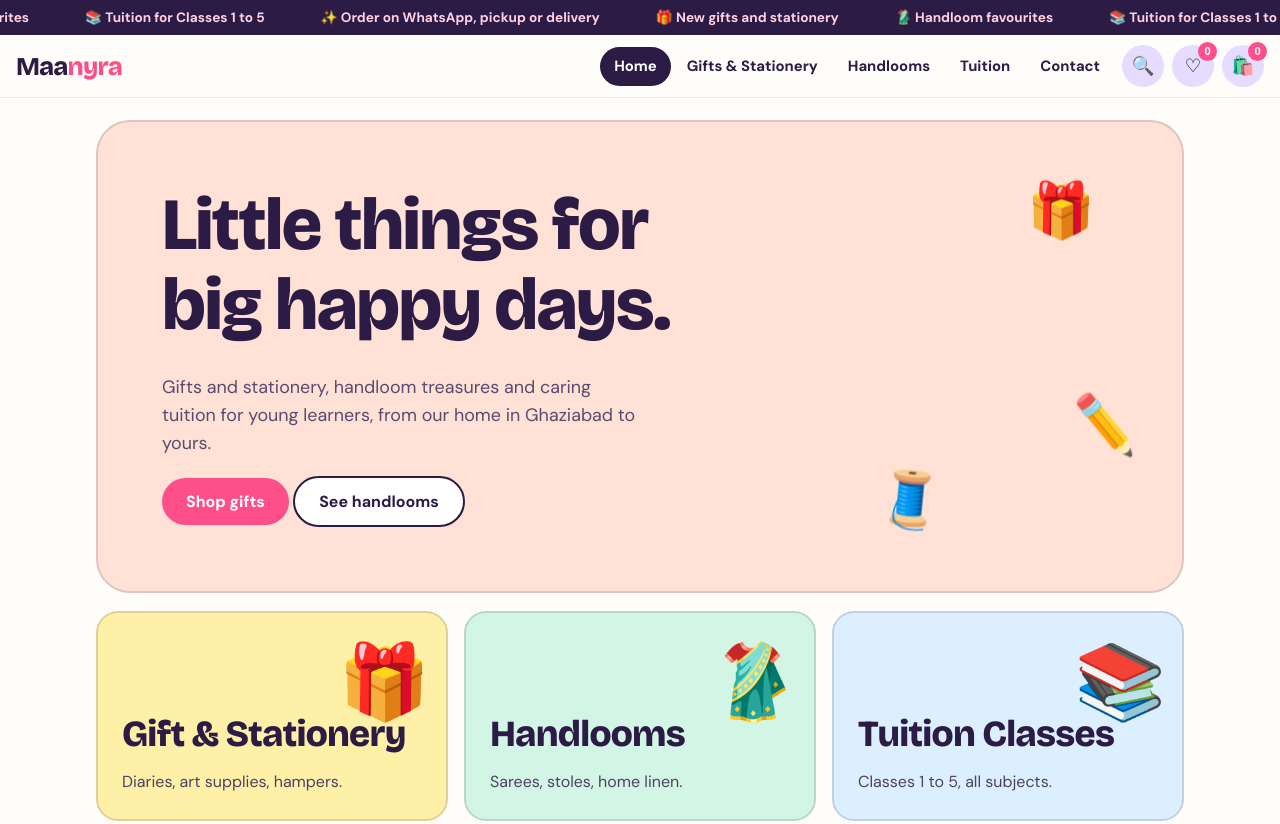
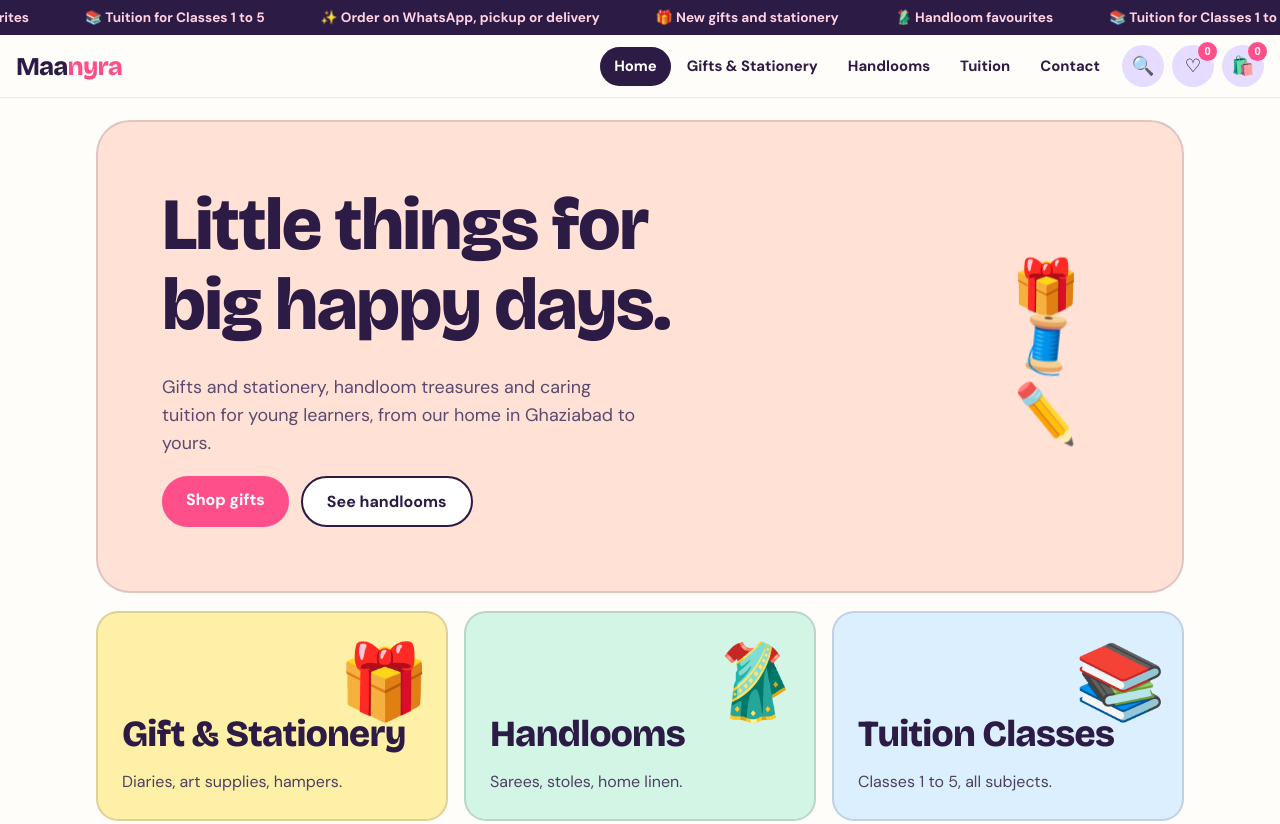
Before and after one commit to goelvasu/Maanyra_Test, a plain HTML site: page index.html in a window 1280 px wide. Shown: the top 824 px of the page. Drawn offline with nearby package versions, Linux system fonts and the light colour scheme.

Commit message:
Update index.html

```diff
--- a/index.html
+++ b/index.html
@@ -27,7 +27,7 @@ nav{display:flex;gap:2px}nav a{padding:8px 14px;border-radius:99px;text-decorati
 .sb{display:none;padding:10px 16px;background:var(--lil)}.sb.on{display:block}.sb input{width:100%;max-width:560px;display:block;margin:auto}
 main{width:100%;flex:1 0 auto;max-width:1120px;margin:0 auto;padding:22px 16px 44px}.view{display:none}.view.on{display:block}
 .hero{position:relative;background:var(--pea);border:2px solid var(--bd);border-radius:34px;padding:clamp(28px,6vw,64px);overflow:hidden}
-.hero p{max-width:480px;font-size:1.12rem;color:#5b4a6e}.hero .fl{position:absolute;font-size:3.4rem;animation:bob 5s ease-in-out infinite}
+.hero{display:grid;grid-template-columns:1fr auto;gap:20px;align-items:center}.hero p{max-width:480px;font-size:1.12rem;color:#5b4a6e}.hb2{display:flex;flex-wrap:wrap;gap:12px;margin-top:18px}.dc{display:flex;flex-direction:column;gap:14px;align-items:center;padding-right:clamp(0px,3vw,40px)}.fl{font-size:3.4rem;line-height:1;animation:bob 5s ease-in-out infinite}
 @keyframes bob{50%{transform:translateY(-12px) rotate(6deg)}}
 .btn{display:inline-block;border:0;border-radius:99px;background:var(--ink);color:#fff;padding:13px 24px;font:700 1rem 'DM Sans',sans-serif;text-decoration:none;cursor:pointer;text-align:center;transition:transform .15s}
 .btn:hover{transform:translateY(-2px)}.btn.pk{background:var(--pink)}.btn.g{background:#17a34a}.btn.lt{background:#fff;color:var(--ink);border:2px solid var(--ink)}.btn.w{width:100%}
@@ -70,7 +70,7 @@ label{display:block;font-weight:700;margin:13px 0 5px}.two{display:grid;grid-tem
 .toast{position:fixed;left:50%;bottom:calc(86px + env(safe-area-inset-bottom,0px));transform:translate(-50%,30px);background:var(--ink);color:#fff;border-radius:99px;padding:10px 20px;font-weight:700;opacity:0;transition:.25s;z-index:50;pointer-events:none}.toast.on{opacity:1;transform:translate(-50%,0)}
 footer{background:var(--ink);color:#e9defa;padding:22px 16px;text-align:center;font-size:.9rem}footer p{margin:.2em 0}
 .bn{display:none}
-@media(max-width:760px){footer{padding-bottom:calc(84px + env(safe-area-inset-bottom,0px))}nav{display:none}.bn{display:flex;position:fixed;left:0;right:0;bottom:0;z-index:25;background:#fff;border-top:1px solid var(--line);padding:6px 6px calc(6px + env(safe-area-inset-bottom,0px))}.bn a{flex:1;text-align:center;text-decoration:none;font-size:.7rem;font-weight:700;padding:4px 0;border-radius:14px}.bn a b{display:block;font-size:1.3rem;font-weight:400}.bn a.on{background:var(--lil)}}
+@media(max-width:760px){.hero{grid-template-columns:1fr}.dc{flex-direction:row;justify-content:center;gap:30px;padding:0}.fl{font-size:2.6rem}.hb2 .btn{flex:1 1 100%}footer{padding-bottom:calc(84px + env(safe-area-inset-bottom,0px))}nav{display:none}.bn{display:flex;position:fixed;left:0;right:0;bottom:0;z-index:25;background:#fff;border-top:1px solid var(--line);padding:6px 6px calc(6px + env(safe-area-inset-bottom,0px))}.bn a{flex:1;text-align:center;text-decoration:none;font-size:.7rem;font-weight:700;padding:4px 0;border-radius:14px}.bn a b{display:block;font-size:1.3rem;font-weight:400}.bn a.on{background:var(--lil)}}
 @media(prefers-reduced-motion:reduce){*{animation:none!important;transition:none!important}}
 </style></head><body>
 <div class="ann"><div id="mq"></div></div>
@@ -82,9 +82,9 @@ footer{background:var(--ink);color:#e9defa;padding:22px 16px;text-align:center;f
 <div class="sb" id="sb"><input id="q" type="search" placeholder="Search diaries, sarees, pens…" oninput="srch(this.value)"></div>
 <main>
 <section class="view" id="v-home">
-<div class="hero"><span class="fl" style="right:8%;top:10%">🎁</span><span class="fl" style="right:22%;bottom:8%;animation-delay:-2s">🧵</span><span class="fl" style="right:4%;bottom:24%;animation-delay:-3s">✏️</span>
+<div class="hero"><div class="ht">
 <h1>Little things for<br>big happy days.</h1><p>Gifts and stationery, handloom treasures and caring tuition for young learners, from our home in Ghaziabad to yours.</p>
-<a class="btn pk" href="#gifts">Shop gifts</a> <a class="btn lt" href="#handlooms">See handlooms</a></div>
+<div class="hb2"><a class="btn pk" href="#gifts">Shop gifts</a><a class="btn lt" href="#handlooms">See handlooms</a></div></div><div class="dc" aria-hidden="true"><span class="fl">🎁</span><span class="fl" style="animation-delay:-2s">🧵</span><span class="fl" style="animation-delay:-3s">✏️</span></div></div>
 <div class="tiles">
 <a class="tile" href="#gifts" style="background:var(--but)"><span class="e">🎁</span><h2>Gift &amp; Stationery</h2><p>Diaries, art supplies, hampers.</p></a>
 <a class="tile" href="#handlooms" style="background:var(--mint)"><span class="e">🥻</span><h2>Handlooms</h2><p>Sarees, stoles, home linen.</p></a>
```
